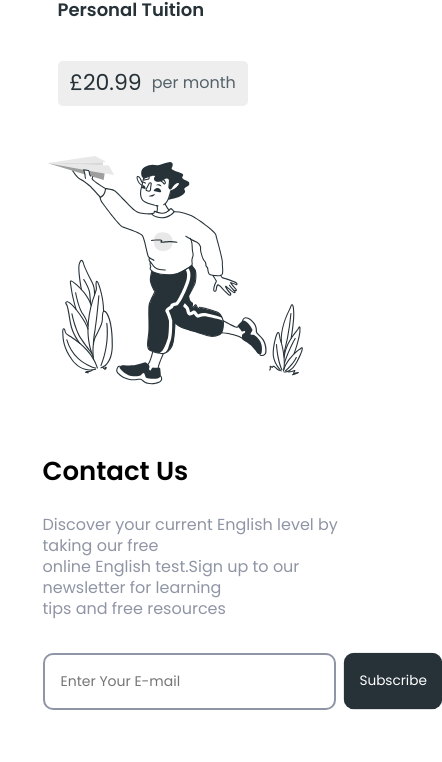
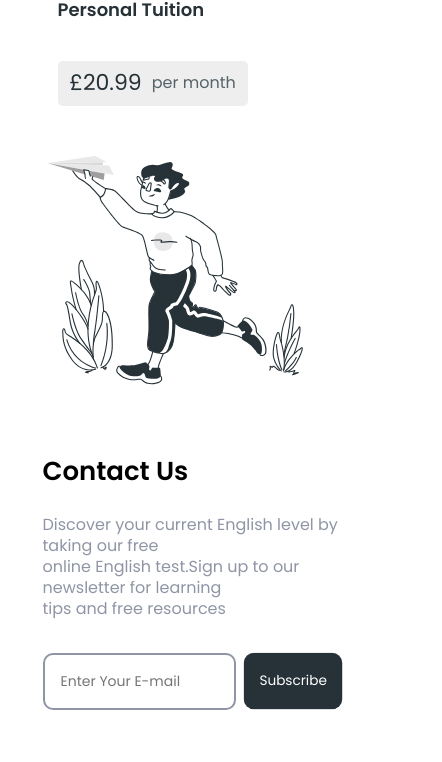
Before and after one commit to kus142kus/kus14kus.github.io, a plain HTML site: page index.html in a window 390 px wide. Shown: the part 5171-5933 px from the top of the page, 442 px wide, since content can reach past the window. Drawn offline with Linux system fonts and the light colour scheme.

Commit message:
Update null_style.css

```diff
--- a/null_style.css
+++ b/null_style.css
@@ -1414,9 +1414,14 @@ p4 {
   margin-top: 14px;
 }
 
+.reg{
+  max-width: 193px;
+}
+
 input[type=text]{
   padding: 16px 2px 16px 16px;
-  min-width: 130px;
+  min-width: 10px;
+  max-width: 193px;
 }
 
 .button5{
```
